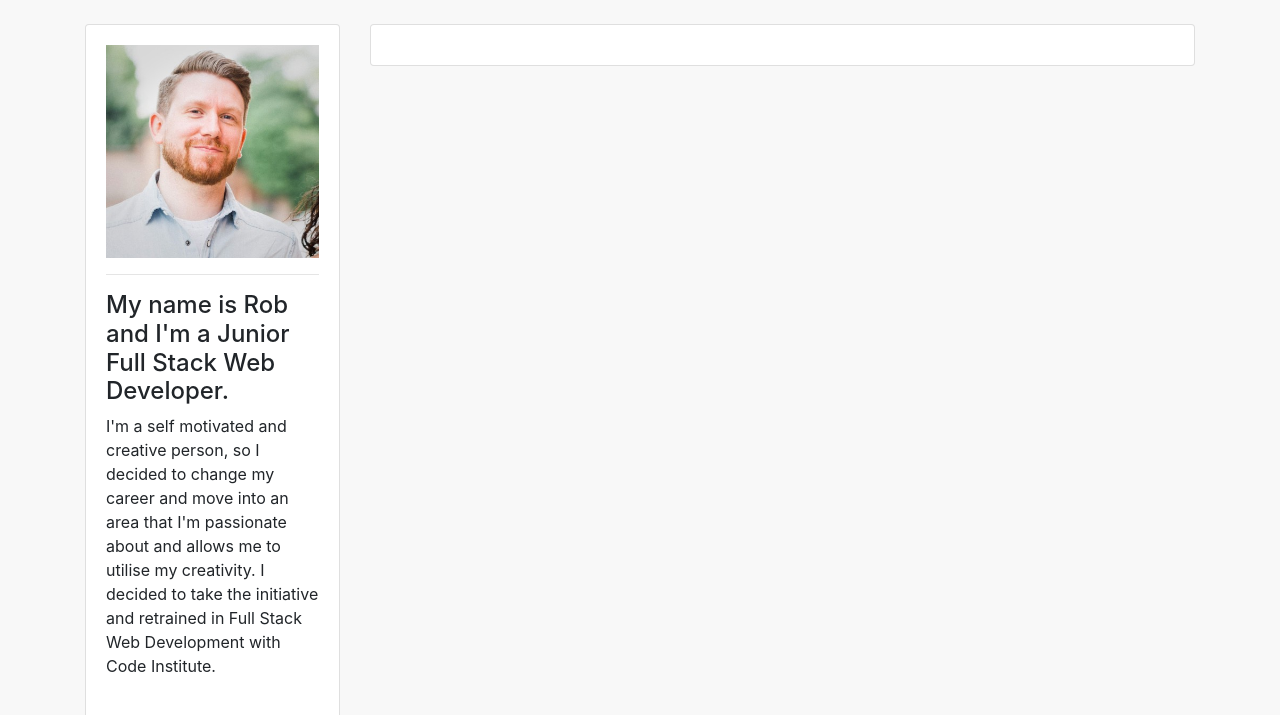
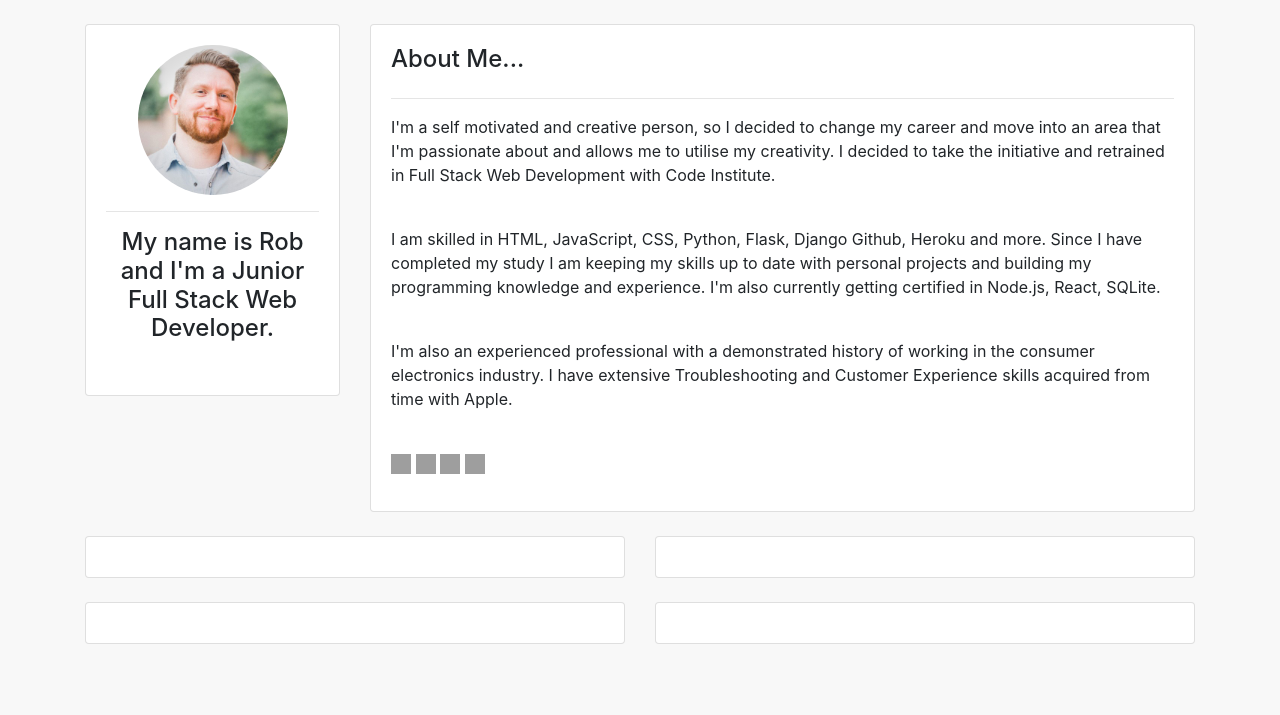
Before and after one commit to 1208kelly/portfolio-resume, a Django app: page / in a window 1280 px wide. Shown: the top 715 px of the page. After the commit the page ends 644 px from the top, so only its background shows below. Run offline with Django 3.2, Linux system fonts and the light colour scheme; some libraries are stand-ins or nearby versions; grey boxes are pictures that could not be loaded.

Commit message:
Adding personal details

```diff
--- a/portfolio_base/templates/portfolio_base/home.html
+++ b/portfolio_base/templates/portfolio_base/home.html
@@ -14,20 +14,30 @@
     <div class="container">
         <div class="row">
             <div class="col-md-3">
-                <div class="card card-body">
-                    <img src="{% static 'images/profile_picture.jpeg' %}" alt="">
+                <div class="card card-body" id="profile-wrapper">
+                    <img id="profile-pic" src="{% static 'images/profile_picture.jpeg' %}" alt="">
                     <hr>
                     <h4>My name is Rob and I'm a Junior Full Stack Web Developer.</h4>
+                    <br>
+                </div>
+            </div>
+            <div class="col-md-9">
+                <div class="card card-body">
+                    <h4>About Me...</h4>
+                    <hr>
                     <p>I'm a self motivated and creative person, so I decided to change my career and move into an area that I'm passionate about and allows me to utilise my creativity. I decided to take the initiative and retrained in Full Stack Web Development with Code Institute.</p>
                     <br>
                     <p>I am skilled in HTML, JavaScript, CSS, Python, Flask, Django Github, Heroku and more. Since I have completed my study I am keeping my skills up to date with personal projects and building my programming knowledge and experience. I'm also currently getting certified in Node.js, React, SQLite.</p>
                     <br>
                     <p>I'm also an experienced professional with a demonstrated history of working in the consumer electronics industry. I have extensive Troubleshooting and Customer Experience skills acquired from time with Apple.</p>
                     <br>
+                    <ul class="social-links">
+						<li><img class="social" src="{% static 'images/facebook.png' %}"></li>
+						<li><img class="social" src="{% static 'images/linkedin.png' %}"></li>
+						<li><img class="social" src="{% static 'images/twitter.png' %}"></li>
+						<li><img class="social" src="{% static 'images/youtube.png' %}"></li>
+					</ul>
                 </div>
-            </div>
-            <div class="col-md-9">
-                <div class="card card-body"></div>
             </div>
         </div>
         <br>
```
